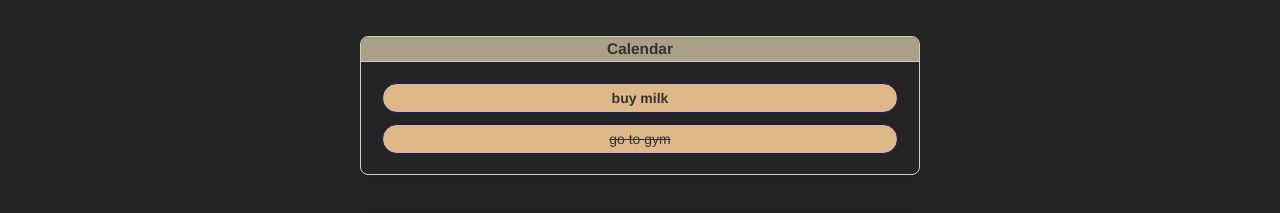
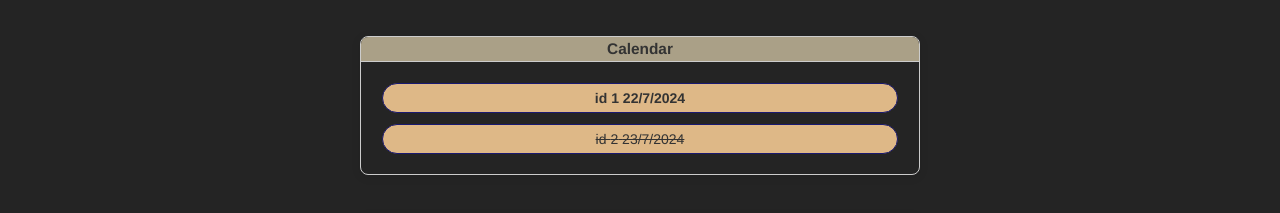
Before and after one commit to darellanodev/daily-boost-calendar, a React (Vite) app: page / in a window 1280 px wide. Shown: the part 147-360 px from the top of the page. Built offline with nearby package versions, Linux system fonts and the light colour scheme.

Commit message:
#7 replace the Task example component with a Day component

```diff
--- a/src/Calendar/index.tsx
+++ b/src/Calendar/index.tsx
@@ -1,31 +1,23 @@
 import React, { useState } from 'react'
 import './calendar.css'
-import { Task } from '../Task'
+import { Day } from '../Day'
 
 interface CalendarProps {
   title: string
 }
 
 export function Calendar({ title }: CalendarProps) {
-  const [tasks, setTasks] = useState([
-    { id: 1, title: 'buy milk', completed: false },
-    { id: 2, title: 'go to gym', completed: true },
+  const [days, setDays] = useState([
+    { id: 1, title: '22/7/2024', completed: false },
+    { id: 2, title: '23/7/2024', completed: true },
   ])
-
-  const toggleTaskCompletion = (taskId: number) => {
-    setTasks((prevTasks) =>
-      prevTasks.map((task) =>
-        task.id === taskId ? { ...task, completed: !task.completed } : task,
-      ),
-    )
-  }
 
   return (
     <div className="calendar-card">
       <div className="calendar-card-header">{title}</div>
       <div className="calendar-card-body">
-        {tasks.map((task) => (
-          <Task key={task.id} task={task} onToggle={toggleTaskCompletion} />
+        {days.map((day) => (
+          <Day key={day.id} day={day} />
         ))}
       </div>
     </div>
--- a/src/Task/task.css
+++ b/src/Day/day.css
@@ -1,4 +1,4 @@
-.task {
+.day {
   font-family: 'Nunito Sans', 'Helvetica Neue', Helvetica, Arial, sans-serif;
   border: 1px solid midnightblue;
   border-radius: 3em;
@@ -8,9 +8,9 @@
   line-height: 1;
   padding: 0.5em;
 }
-.task-incomplete {
+.day-incomplete {
   font-weight: 700;
 }
-.task-completed {
+.day-completed {
   text-decoration: line-through;
 }
--- /dev/null
+++ b/src/Day/index.tsx
@@ -0,0 +1,19 @@
+import React from 'react'
+import './day.css'
+
+interface DayProps {
+  day: {
+    id: number
+    title: string
+    completed: boolean
+  }
+}
+
+export const Day: React.FC<DayProps> = ({ day }) => {
+  const statusClass = day.completed ? 'day day-completed' : 'day day-incomplete'
+  return (
+    <div className={statusClass}>
+      id {day.id} {day.title}
+    </div>
+  )
+}
--- a/src/Task/index.tsx
+++ /dev/null
@@ -1,22 +0,0 @@
-import React from 'react'
-import './task.css'
-
-interface TaskProps {
-  task: {
-    id: number
-    title: string
-    completed: boolean
-  }
-  onToggle: (taskId: number) => void
-}
-
-export const Task: React.FC<TaskProps> = ({ task, onToggle }) => {
-  const statusClass = task.completed
-    ? 'task task-completed'
-    : 'task task-incomplete'
-  return (
-    <div onClick={() => onToggle(task.id)} className={statusClass}>
-      {task.title}
-    </div>
-  )
-}
```
Also changed, not shown: 2 other files (tests, documents, lock files or other folders).
